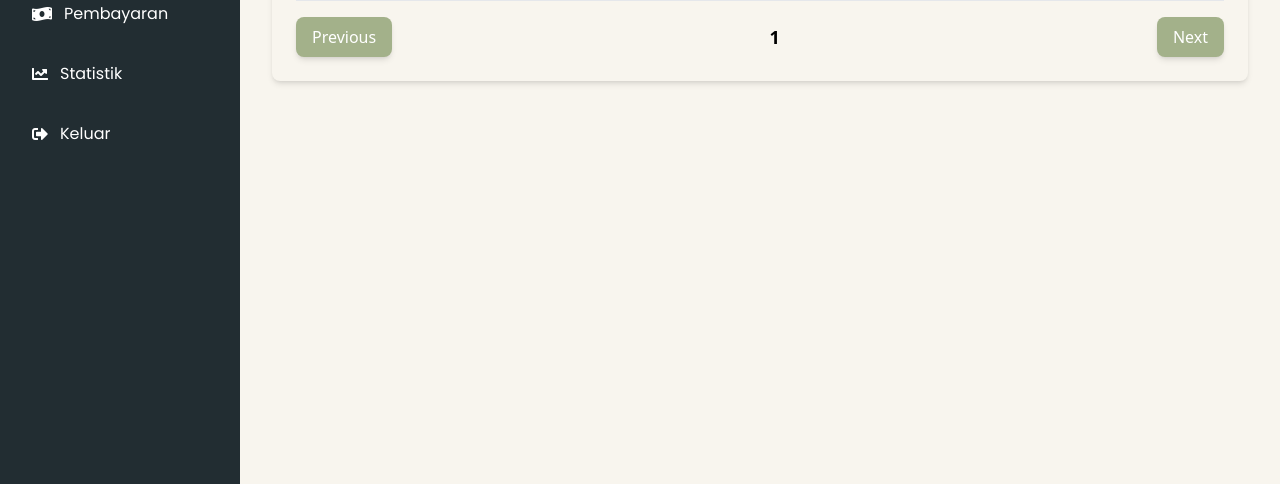
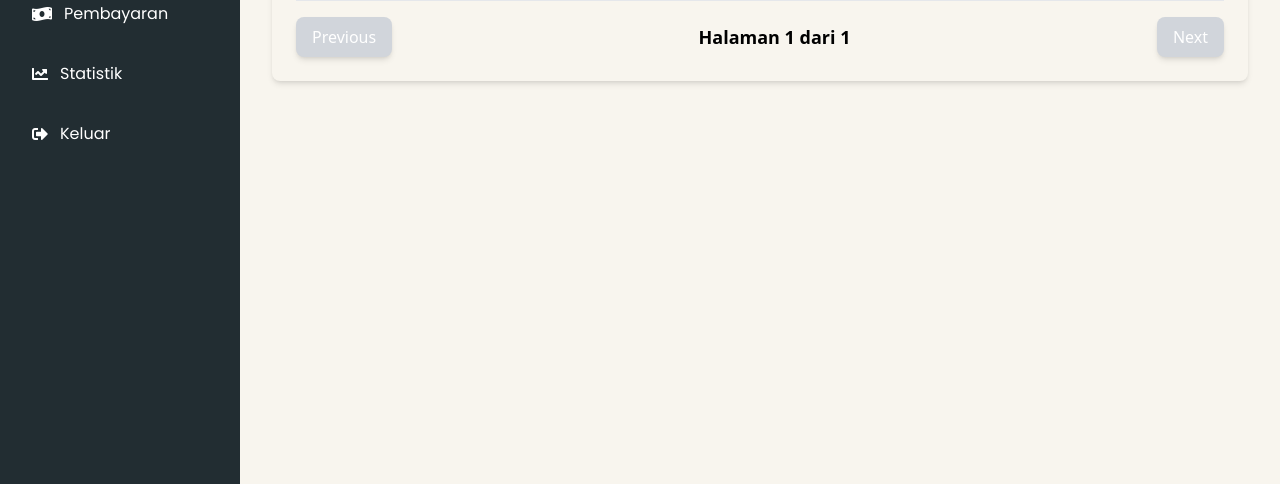
Before and after one commit to dafx7/BARENS, a Django app: page /admin-dashboard/pengelolaan-akun/ in a window 1280 px wide. Shown: the part 316-800 px from the top of the page. Run offline with Django 5.2, Linux system fonts and the light colour scheme; the visitor is signed in with stand-in values (Sample User, id 1); data comes from the database, SQL or seed files in the repository; some libraries are stand-ins or nearby versions.

Commit message:
feat(user-management): Improve pagination, add full name field & flash messages
- Fixed pagination to display 5 users per page
- Added "Nama Lengkap" field in `CustomUser` and updated `tambah_penghuni` & `edit_penghuni`
- Implemented flash messages for success/error notifications in form submissions
- Updated `pengelolaan_akun.html` to include the new field and dynamic messages

```diff
--- a/admin_dashboard/templates/admin_dashboard/pengelolaan_akun.html
+++ b/admin_dashboard/templates/admin_dashboard/pengelolaan_akun.html
@@ -1,6 +1,24 @@
 {% extends 'admin_dashboard/base.html' %}
 
 {% block content %}
+    <!-- Flash Messages -->
+    {% if messages %}
+        <div class="fixed top-4 right-4 z-50">
+            {% for message in messages %}
+                <div class="px-4 py-2 mb-2 text-white rounded-lg shadow-lg
+                            {% if message.tags == 'success' %} bg-green-500 {% elif message.tags == 'error' %} bg-red-500 {% endif %}">
+                    {{ message }}
+                </div>
+            {% endfor %}
+        </div>
+
+        <!-- Auto-hide messages after 3 seconds -->
+        <script>
+            setTimeout(function() {
+                document.querySelectorAll('.fixed.top-4.right-4 .shadow-lg').forEach(el => el.remove());
+            }, 3000);
+        </script>
+    {% endif %}
     <div class="p-6 bg-[#F8F5EE] rounded-lg shadow-md">
         <div class="flex justify-between items-center mb-4">
             <!-- Tombol Tambah Akun Baru -->
@@ -11,6 +29,7 @@
             <!-- Pencarian -->
             <input type="text" id="searchInput" class="px-3 py-2 border rounded-lg" placeholder="Search...">
         </div>
+
 
         <!-- Tabel Pengelolaan Akun -->
         <table class="w-full border-collapse border">
@@ -47,10 +66,21 @@
 
         <!-- Pagination -->
         <div class="flex justify-between items-center mt-4">
-            <button class="bg-[#A3B18A] text-white px-4 py-2 rounded-lg shadow-md" id="prevPage">Previous</button>
-            <span class="text-lg font-semibold">1</span> <!-- Placeholder for page number -->
-            <button class="bg-[#A3B18A] text-white px-4 py-2 rounded-lg shadow-md" id="nextPage">Next</button>
+            {% if penghuni.has_previous %}
+                <a href="?page={{ penghuni.previous_page_number }}" class="bg-[#A3B18A] text-white px-4 py-2 rounded-lg shadow-md">Previous</a>
+            {% else %}
+                <button class="bg-gray-300 text-white px-4 py-2 rounded-lg shadow-md cursor-not-allowed" disabled>Previous</button>
+            {% endif %}
+
+            <span class="text-lg font-semibold">Halaman {{ penghuni.number }} dari {{ paginator.num_pages }}</span>
+
+            {% if penghuni.has_next %}
+                <a href="?page={{ penghuni.next_page_number }}" class="bg-[#A3B18A] text-white px-4 py-2 rounded-lg shadow-md">Next</a>
+            {% else %}
+                <button class="bg-gray-300 text-white px-4 py-2 rounded-lg shadow-md cursor-not-allowed" disabled>Next</button>
+            {% endif %}
         </div>
+
     </div>
 
     <!-- Modal Tambah Akun -->
@@ -59,9 +89,9 @@
             <h2 class="text-xl font-semibold mb-4">Tambah Akun Baru</h2>
             <form method="POST" action="{% url 'tambah_penghuni' %}">
                 {% csrf_token %}
-                <div class="mb-3">
-                    <label class="block">Nama *</label>
-                    <input type="text" name="nama" required class="w-full px-3 py-2 border rounded-lg">
+               <div class="mb-3">
+                    <label class="block">Nama Lengkap *</label>
+                    <input type="text" name="nama_lengkap" required class="w-full px-3 py-2 border rounded-lg">
                 </div>
                 <div class="mb-3">
                     <label class="block">Email *</label>
--- a/admin_dashboard/views.py
+++ b/admin_dashboard/views.py
@@ -8,31 +8,35 @@ from main.models import CustomUser
 def is_admin(user):
     return user.is_staff  # Hanya admin yang bisa mengakses
 
+
 @login_required
 @user_passes_test(is_admin)
 def kelola_penghuni(request):
     """
-    Menampilkan daftar penghuni dengan pagination.
+    Menampilkan daftar penghuni dengan pagination (5 per halaman).
     """
     penghuni_list = CustomUser.objects.all().order_by('-id')  # Menampilkan pengguna terbaru dulu
     paginator = Paginator(penghuni_list, 5)  # 5 penghuni per halaman
     page_number = request.GET.get("page")
     penghuni = paginator.get_page(page_number)
 
-    return render(request, "admin_dashboard/pengelolaan_akun.html", {"penghuni": penghuni})
+    return render(request, "admin_dashboard/pengelolaan_akun.html", {
+        "penghuni": penghuni,
+        "paginator": paginator,  # Tambahkan objek paginator untuk navigasi
+    })
 
 
 @login_required
 @user_passes_test(is_admin)
 def tambah_penghuni(request):
     if request.method == "POST":
-        nama = (request.POST.get("nama") or "").strip()
+        nama_lengkap = (request.POST.get("nama_lengkap") or "").strip()
         email = (request.POST.get("email") or "").strip()
         phone_number = (request.POST.get("phone_number") or "").strip()
-        is_penghuni = request.POST.get("is_penghuni") == "on"  # Checkbox handling
+        is_penghuni = request.POST.get("is_penghuni") == "on"
 
         # Cek apakah field kosong
-        if not nama or not email or not phone_number:
+        if not nama_lengkap or not email or not phone_number:
             messages.error(request, "Semua field wajib diisi!")
             return redirect("kelola_penghuni")
 
@@ -43,10 +47,11 @@ def tambah_penghuni(request):
 
         # Buat akun penghuni baru
         user = CustomUser.objects.create(
-            username=email.split("@")[0],
+            username=email.split("@")[0],  # Tetap gunakan username dari email
             email=email,
             phone_number=phone_number,
-            is_penghuni=is_penghuni  # Tambahkan status penghuni
+            first_name=nama_lengkap,  # Simpan Nama Lengkap di field first_name
+            is_penghuni=is_penghuni
         )
         user.set_password("password123")  # Password default
         user.save()
@@ -57,21 +62,27 @@ def tambah_penghuni(request):
     return redirect("kelola_penghuni")
 
 
-
 @login_required
 @user_passes_test(is_admin)
 def edit_penghuni(request, user_id):
     user = get_object_or_404(CustomUser, id=user_id)
 
     if request.method == "POST":
-        user.username = request.POST.get("nama").strip()
-        user.email = request.POST.get("email").strip()
-        user.phone_number = request.POST.get("phone_number").strip()
-        user.is_penghuni = True if request.POST.get("is_penghuni") == "on" else False  # Simpan nilai checkbox
+        user.username = (request.POST.get("nama") or "").strip()
+        user.email = (request.POST.get("email") or "").strip()
+        user.phone_number = (request.POST.get("phone_number") or "").strip()
+        user.is_penghuni = request.POST.get("is_penghuni") == "on"  # Handle checkbox safely
+
+        if not user.username or not user.email or not user.phone_number:
+            messages.error(request, "All fields are required!")
+            return redirect("edit_penghuni", user_id=user.id)
 
         user.save()
+
+        # Success Message
         messages.success(request, "Data penghuni berhasil diperbarui!")
-        return redirect("kelola_penghuni")
+
+        return redirect("kelola_penghuni")  # Redirect back to the list
 
     return render(request, "admin_dashboard/edit_penghuni.html", {"user": user})
 
```
Also changed, not shown: main/migrations/0011_customuser_is_penghuni.py (added).
